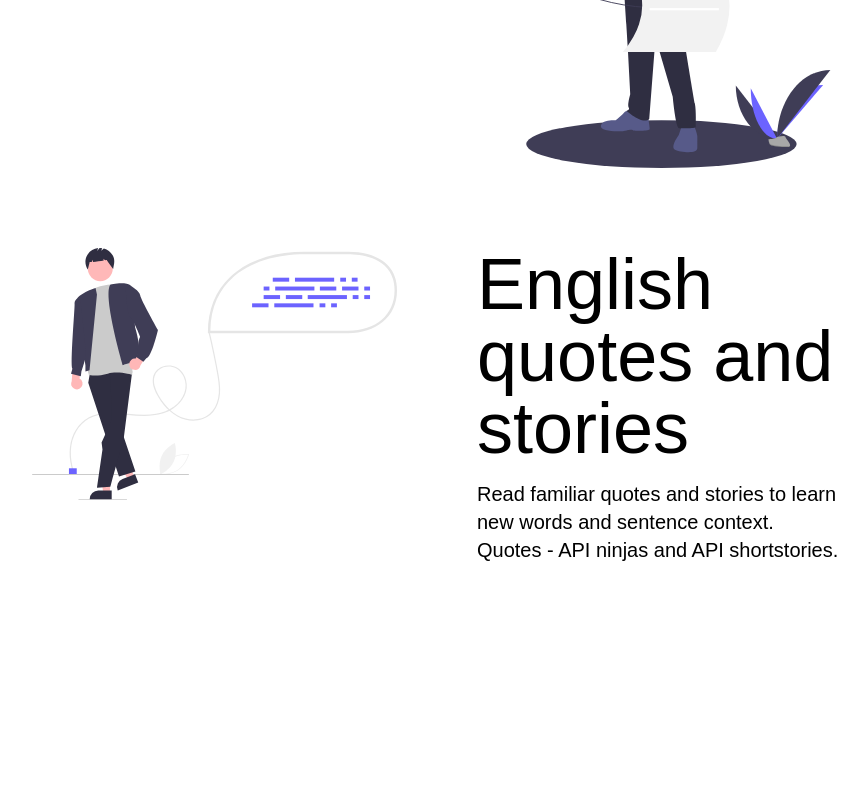
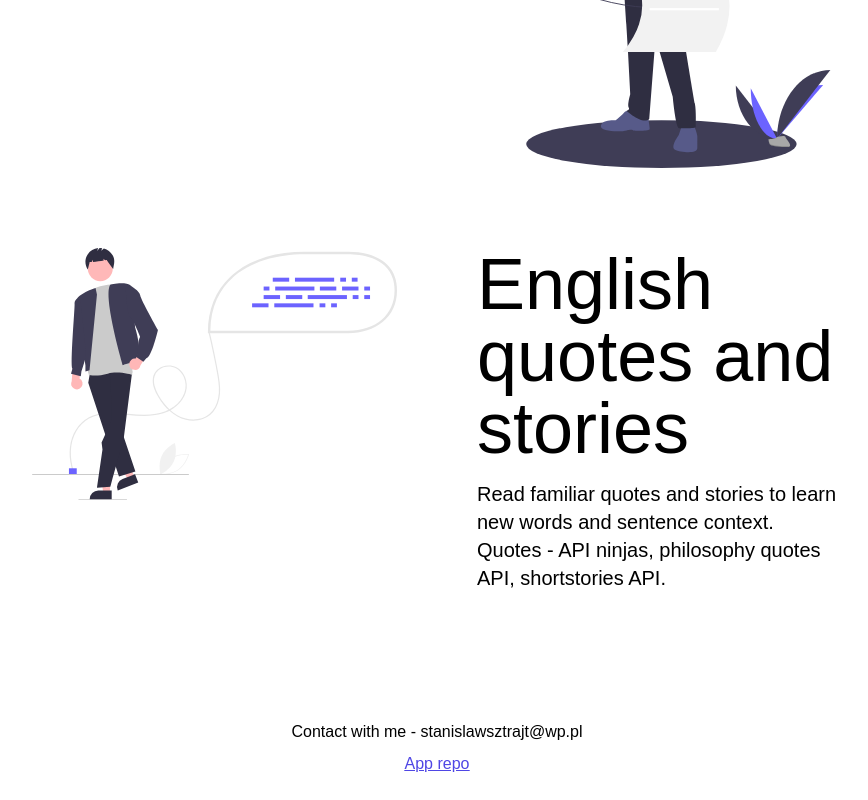
Before and after one commit to stanislawsztrajt/engdle, a React (Create React App) app in the folder frontend/: page / in a window 1280 px wide. Shown: the part 1501-2301 px from the top of the page, without its empty margins (203-1071 px from the left). Before the commit the page ends 2193 px from the top, so only its background shows below. Built offline with nearby package versions, Linux system fonts and the light colour scheme; no server answers; a web font is replaced by a local one.

Commit message:
Added simple footer

```diff
--- a/frontend/src/App.tsx
+++ b/frontend/src/App.tsx
@@ -39,6 +39,9 @@ const App: FC = () => {
         </Route>
       </Routes>
       <div className="h-24"></div>
+        <div className='text-center'>Contact with me - stanislawsztrajt@wp.pl</div>
+        <div className='mt-2 text-center text-indigo-600 underline hover:text-indigo-700'><a href="https://github.com/stanislawsztrajt/engdle">App repo</a></div>
+      <div className="h-6"></div>
     </>
   );
 };
--- a/frontend/src/pages/index.tsx
+++ b/frontend/src/pages/index.tsx
@@ -66,7 +66,7 @@ const Index: FC = () => {
           <h4 className="text-7xl">English quotes and stories</h4>
           <p className="mt-4 text-xl">
             Read familiar quotes and stories to learn new words and sentence context. Quotes - API
-            ninjas and API shortstories.
+            ninjas, philosophy quotes API, shortstories API.
           </p>
         </div>
         <div className="hero-image">
```
